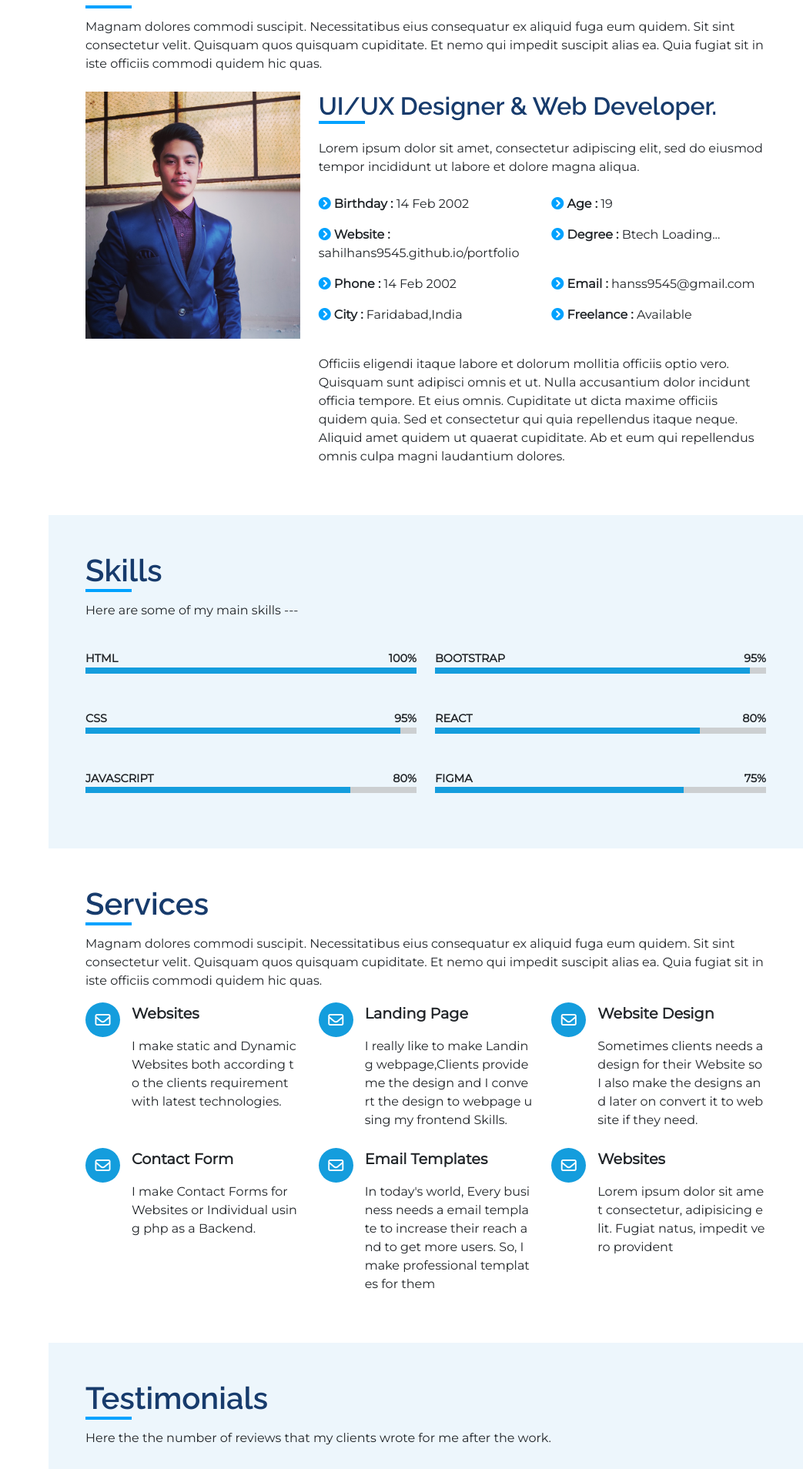
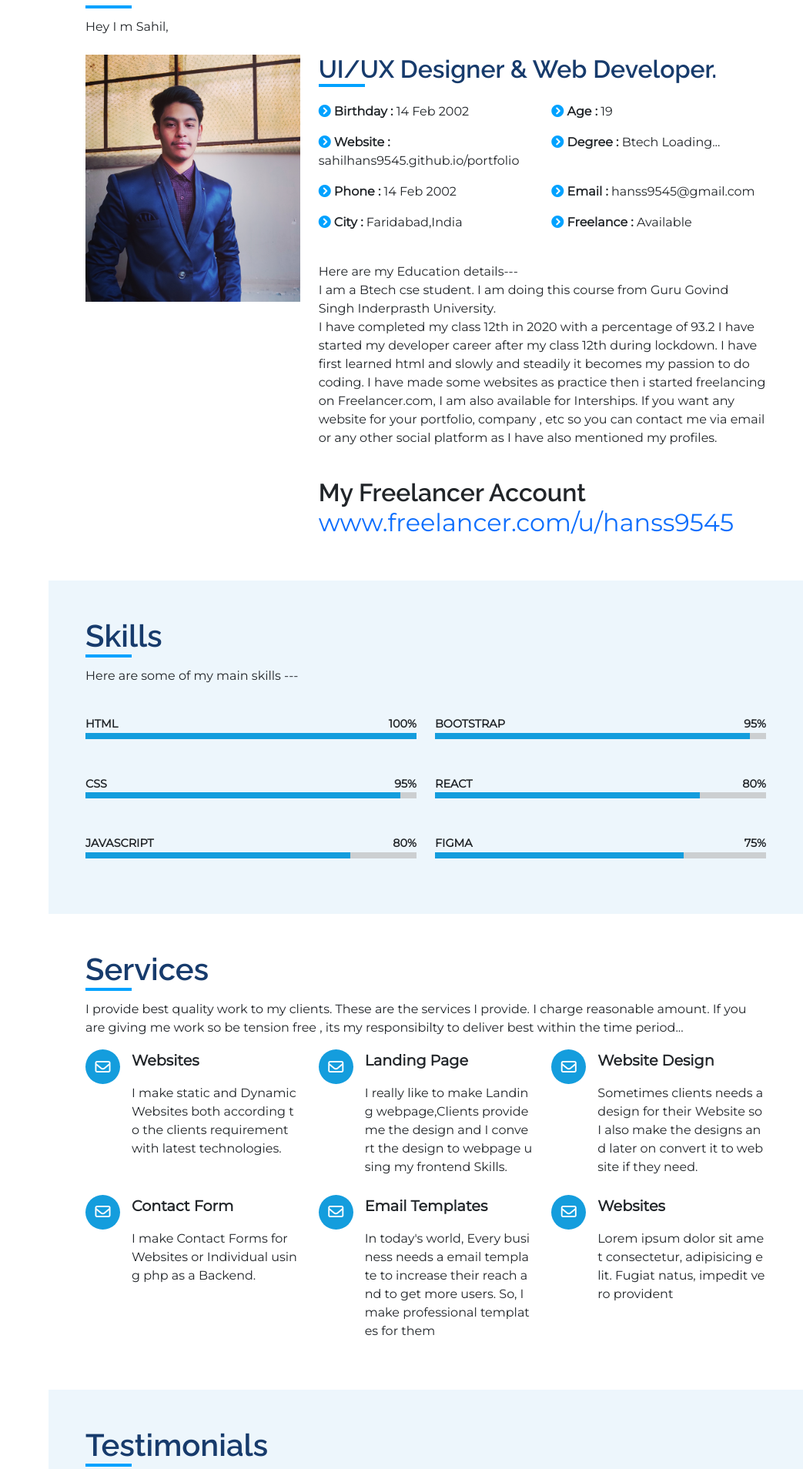
Before and after one commit to sahilHans9545/portfolio, a React (Create React App) app: page / in a window 1280 px wide. Shown: the part 889-2797 px from the top of the page at 77% size, without its empty margins (237-1280 px from the left). Built offline with nearby package versions, Linux system fonts and the light colour scheme.

Commit message:
added content

```diff
--- a/src/About.js
+++ b/src/About.js
@@ -5,14 +5,15 @@ function About() {
     return (
         <section className="px-md-5 px-3 py-5 About" id="about">
             <h1 className="section-heading">About</h1>
-            <p className="my-3">Magnam dolores commodi suscipit. Necessitatibus eius consequatur ex aliquid fuga eum quidem. Sit sint consectetur velit. Quisquam quos quisquam cupiditate. Et nemo qui impedit suscipit alias ea. Quia fugiat sit in iste officiis commodi quidem hic quas.</p>
+            <p className="my-3">Hey I m Sahil,   </p>
             <div className="row mt-4">
                 <div className="col-lg-4">
                     <img className="img-fluid" src={process.env.PUBLIC_URL+"/images/sahilProfile.png"} alt="" />
                 </div>
                 <div className="col-lg-8 mt-4 mt-lg-0">
                     <h2 className="section-heading">UI/UX Designer & Web Developer.</h2>
-                    <p className="mt-4">Lorem ipsum dolor sit amet, consectetur adipiscing elit, sed do eiusmod tempor incididunt ut labore et dolore magna aliqua.</p>
+
+                    {/* <p className="mt-4">Lorem ipsum dolor sit amet, consectetur adipiscing elit, sed do eiusmod tempor incididunt ut labore et dolore magna aliqua.</p> */}
 
                     <div className="row mt-4">
                     {AboutDetails.map((e,ind)=>{
@@ -23,7 +24,15 @@ function About() {
 
                     </div>
 
-                    <p className="mt-4">Officiis eligendi itaque labore et dolorum mollitia officiis optio vero. Quisquam sunt adipisci omnis et ut. Nulla accusantium dolor incidunt officia tempore. Et eius omnis. Cupiditate ut dicta maxime officiis quidem quia. Sed et consectetur qui quia repellendus itaque neque. Aliquid amet quidem ut quaerat cupiditate. Ab et eum qui repellendus omnis culpa magni laudantium dolores.</p>
+                    <p className="mt-4">Here are my Education details--- <br />
+                    I am a Btech cse student. I am doing this course from Guru Govind Singh Inderprasth University. <br />
+                    I have completed my class 12th in 2020 with a percentage of 93.2
+                    I have started my developer career after my class 12th during lockdown. I have first learned html and slowly and steadily it becomes my passion to do coding. I have made some websites as practice then i started freelancing on Freelancer.com, I am also available for Interships.
+                    If you want any website for your portfolio, company , etc so you can contact me via email or any other social platform as I have also mentioned my profiles.
+
+                    </p>
+                    <br />
+                    <h2>My Freelancer Account <a href="https://www.freelancer.com/u/hanss9545">www.freelancer.com/u/hanss9545</a></h2>
                 </div>
             </div>
         </section>
--- a/src/Services.js
+++ b/src/Services.js
@@ -6,7 +6,7 @@ function Services() {
 
         <section className="px-md-5 px-3 py-5 services" id="services">
             <h1 className="section-heading">Services</h1>
-            <p className="my-3">Magnam dolores commodi suscipit. Necessitatibus eius consequatur ex aliquid fuga eum quidem. Sit sint consectetur velit. Quisquam quos quisquam cupiditate. Et nemo qui impedit suscipit alias ea. Quia fugiat sit in iste officiis commodi quidem hic quas.</p>
+            <p className="my-3">I provide best quality work to my clients. These are the services I provide. I charge reasonable amount. If you are giving me work so be tension free , its my responsibilty to deliver best within the time period...</p>
 
             <div className="row">
                 <div className="col-md-6 col-lg-4 col-12 item">
--- a/src/Testimonials.js
+++ b/src/Testimonials.js
@@ -91,9 +91,9 @@ useEffect(()=>{
 
     return (
         <section className=" py-5 testimonial" id="testimonial">
-        <div className="px-md-5 px-3">
+        <div className="px-md-5 p">
             <h1 className="section-heading">Testimonials</h1>
-            <p className="my-3">Here the the number of reviews that my clients wrote for me after the work.</p>
+            <p className="my-3">Here the the number of reviews that my clients wrote for me after the work. To Ckeck all reviews you can visit at <a href="https://www.freelancer.com/u/hanss9545">www.freelancer.com/u/hanss9545</a></p>
         </div>
             <div className="container">
                 <div className="inner-container">
--- a/src/tesimonialData.js
+++ b/src/tesimonialData.js
@@ -2,40 +2,42 @@ const testimonialData=[
     {
         "name":"Sushil K.",
         "work":"Financialist",
-        "review":"Lorem ipsum dolor, sit amet consectetur adipisicing elit. Cupiditate eius consequatur accusantium, tempora nesciunt autem ab hic commodi beatae",
+        "review":"He is a good freelancer. If you need quality work you can hire Sahil. Highly skilled professional and knows very well what he is doing. So I'll highly recommend him for any type of web designing work.",
         "id":1
     },
     {
         "name":"Dong",
         "work":"Financialist",
-        "review":"Lorem ipsum dolor, sit amet consectetur adipisicing elit. Cupiditate eius consequatur accusantium, tempora nesciunt autem ab hic commodi beatae",
+        "review":"Sahil is very fast and reliable. He knows his stuff and provides very nice solutions.I recommend him 100% for any web page work you have.",
         "id":2
     },
     {
         "name":"Srini Doke",
         "work":"Financialist",
-        "review":"Lorem ipsum dolor, sit amet consectetur adipisicing elit. Cupiditate eius consequatur accusantium, tempora nesciunt autem ab hic commodi beatae",
+        "review":"He is an excellent person to work on my impromptu calls. Delivers final product as expected and as per the requirement. Goes an extra mile to explain what I asked him to work. I am planning to hire me again for my future work.",
         "id":3
     }
     ,
     {
         "name":"Abraka",
         "work":"Financialist",
-        "review":"Lorem ipsum dolor, sit amet consectetur adipisicing elit. Cupiditate eius consequatur accusantium, tempora nesciunt autem ab hic commodi beatae",
+        "review":"This freelancer is truthful, delivers on time, and responds swiftly. Though factors beyond our control such as difference in time zone had strenuous impact on our communication. Generally, he's interesting to work with.",
         "id":4
     }
     ,
     {
         "name":"Ricky Lake",
         "work":"Financialist",
-        "review":"Lorem ipsum dolor, sit amet consectetur adipisicing elit. Cupiditate eius consequatur accusantium, tempora nesciunt autem ab hic commodi beatae",
+        "review":"Sahil is always a very hard working and fast developer for all our business needs. I highly recommend using him for his great communication, honest, reliable and hard work.",
         "id":5
     }
     ,
     {
-        "name":"Arvind",
+        "name":"Gopalakrishnan V.",
         "work":"Financialist",
-        "review":"Lorem ipsum dolor, sit amet consectetur adipisicing elit. Cupiditate eius consequatur accusantium, tempora nesciunt autem ab hic commodi beatae",
+        "review":"Good person to work with. But he has not delivered 100% accurate design. [22 August, 2021] He is good freelancer, Highly recomended",
+
+
         "id":6
     }
 ]
```
